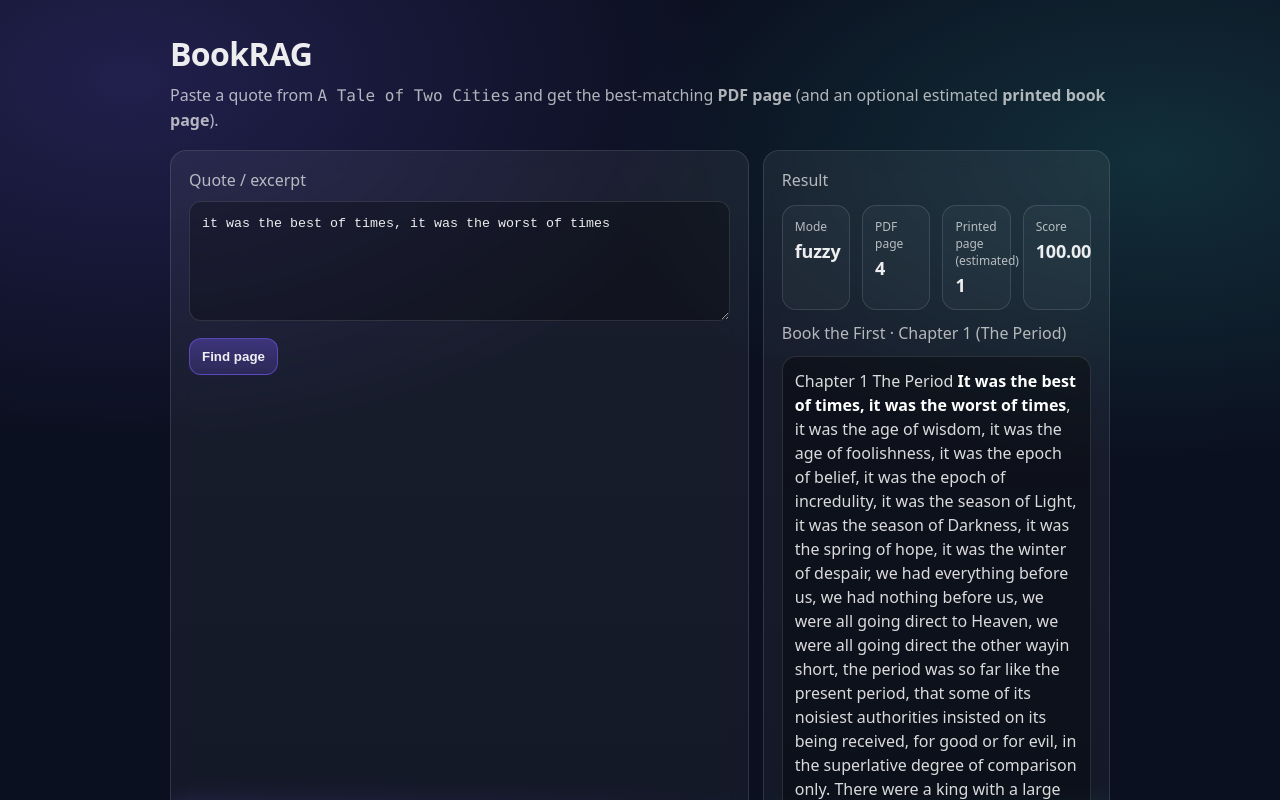
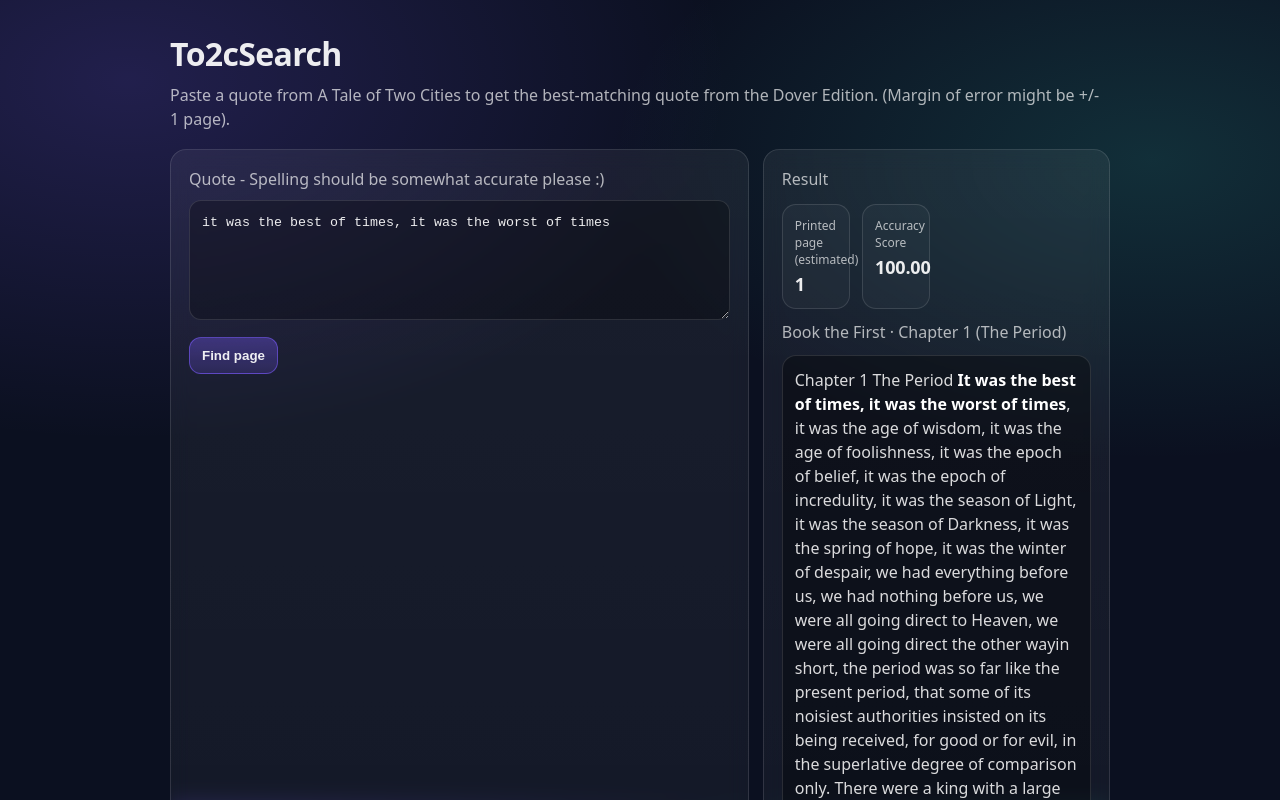
Before and after one commit to michaelma0311/QuoteSearch, a Next.js app: page / in a window 1280 px wide. Both pictures are taken after a click on the button "Find page". Shown: the top 800 px of the page. Built offline with nearby package versions, Linux system fonts and the light colour scheme.

Commit message:
Changed some layouts

```diff
--- a/src/app/page.tsx
+++ b/src/app/page.tsx
@@ -56,18 +56,16 @@
   return (
     <div className="container">
       <div className="header">
-        <h1 className="title">BookRAG</h1>
+        <h1 className="title">To2cSearch</h1>
         <p className="subtitle">
-          Paste a quote from <span className="mono">A Tale of Two Cities</span>{" "}
-          and get the best-matching <b>PDF page</b> (and an optional estimated{" "}
-          <b>printed book page</b>).
+          Paste a quote from A Tale of Two Cities to get the best-matching quote from the Dover Edition. (Margin of error might be +/- 1 page).
         </p>
       </div>
 
       <div className="row">
         <div className="card">
           <div style={{ marginBottom: 10, color: "var(--muted)" }}>
-            Quote / excerpt
+            Quote - Spelling should be somewhat accurate please :)
           </div>
           <textarea
             className="textarea"
@@ -103,21 +101,14 @@
             <>
               <div className="grid">
                 <div className="stat">
-                  <div className="statLabel">Mode</div>
-                  <div className="statValue">{result.mode}</div>
-                </div>
-                <div className="stat">
-                  <div className="statLabel">PDF page</div>
-                  <div className="statValue">{result.pdf_page}</div>
-                </div>
-                <div className="stat">
                   <div className="statLabel">Printed page (estimated)</div>
                   <div className="statValue">
                     {result.estimated_book_page ?? "—"}
                   </div>
                 </div>
+
                 <div className="stat">
-                  <div className="statLabel">Score</div>
+                  <div className="statLabel">Accuracy Score</div>
                   <div className="statValue">{result.score.toFixed(2)}</div>
                 </div>
               </div>
```
